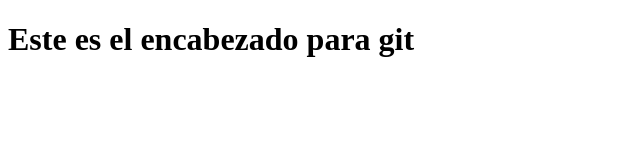
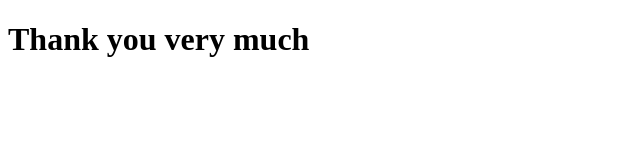
Before and after one commit to Juan029/Eslaprueba, a plain HTML site: page archivoshtml/index.html in a window 1280 px wide. Shown: the whole page, without its empty margins (0-640 px from the left). Drawn offline with Linux system fonts and the light colour scheme.

Commit message:
pruebita

```diff
--- a/archivoshtml/index.html
+++ b/archivoshtml/index.html
@@ -7,7 +7,7 @@
     <title>Gitsito</title>
 </head>
 <body>
-    <h1>Este es el encabezado para git</h1>
+    <h1>Thank you very much</h1>
 
 </body>
 </html>
```
